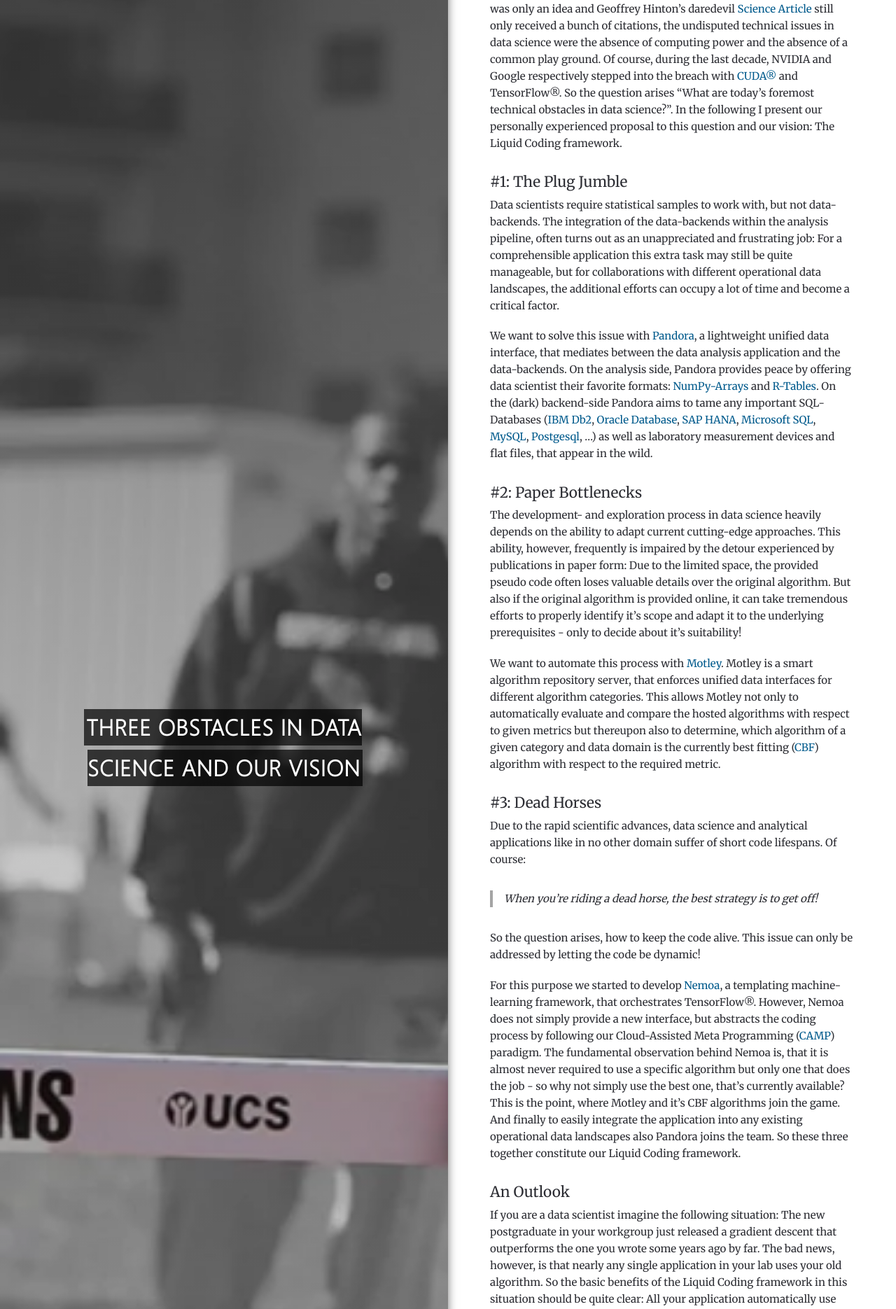
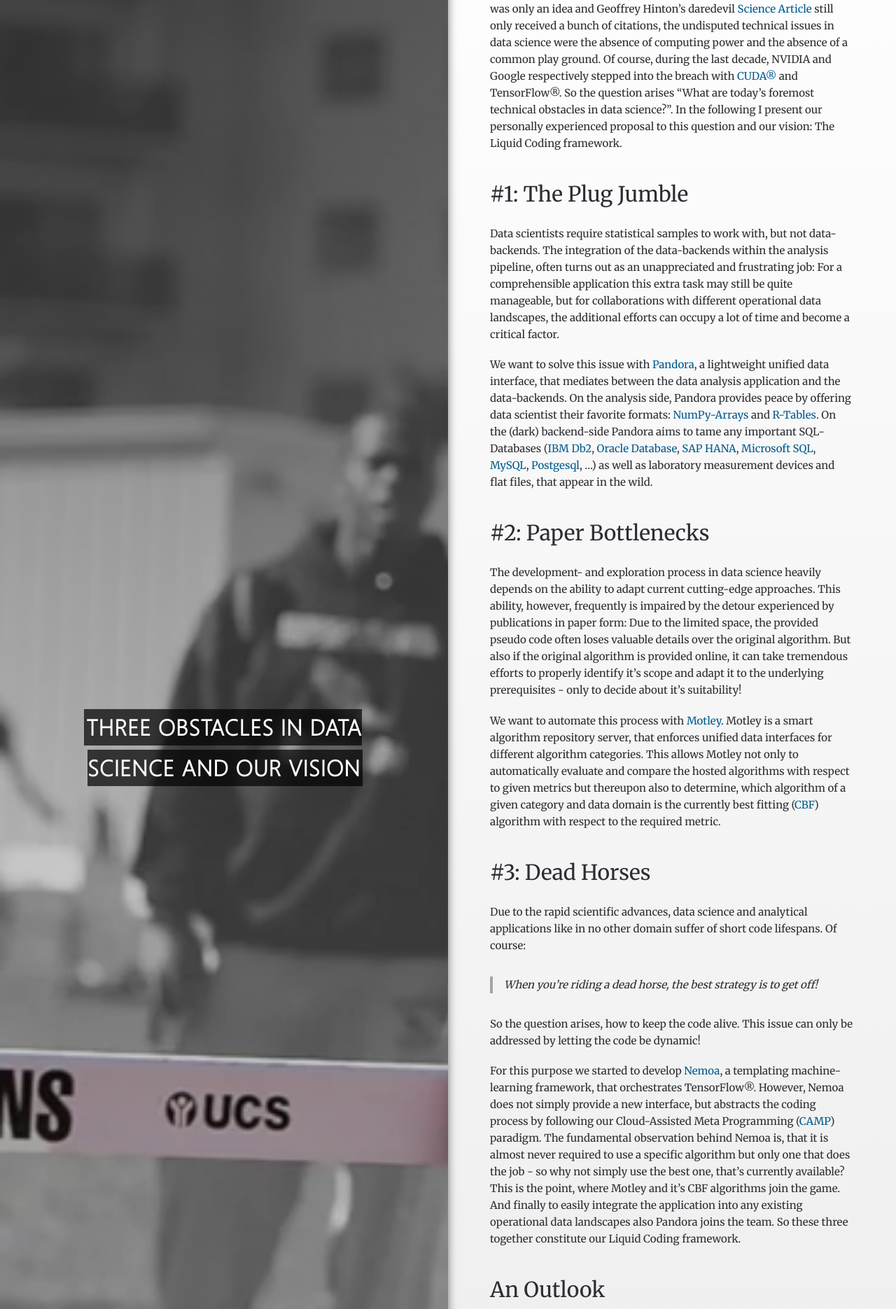
Before and after one commit to frootlab/frootlab.github.io, a Jekyll site: the page built from _posts/2019-03-20-three-obstacles-in-data-science.md, in a window 1280 px wide. Shown: the part 318-2188 px from the top of the page at 70% size. Built offline with Jekyll 4.4.1, drawn with Linux system fonts in a browser that asks for light colours; nearby versions of some CDN libraries.

Commit message:
fixes #71

```diff
--- a/_layouts/posts.html
+++ b/_layouts/posts.html
@@ -67,7 +67,7 @@
   </div>
 
   <div class="block-right">
-    <div class="content">
+    <div class="content" style="padding-top: 2em;">
       {{ content }}
     </div>
   </div>
--- a/_posts/2019-03-20-three-obstacles-in-data-science.md
+++ b/_posts/2019-03-20-three-obstacles-in-data-science.md
@@ -4,7 +4,7 @@
 author: "Patrick Michl"
 license: "CC BY 4.0"
 license-url: "https://creativecommons.org/licenses/by/4.0/"
-image: images/posts/agile.webp
+image: images/back/agile.webp
 categories:
   - Corporate
 tags:
@@ -29,7 +29,7 @@
 science?". In the following I present our personally experienced proposal to
 this question and our vision: The *Liquid Coding* framework.
 
-### \#1: The Plug Jumble
+## \#1: The Plug Jumble
 
 Data scientists require statistical samples to work with, but not data-backends.
 The integration of the data-backends within the analysis pipeline, often turns
@@ -51,7 +51,7 @@
 [Postgesql](https://www.postgresql.org/), ...) as well as laboratory measurement
 devices and flat files, that appear in the wild.
 
-### \#2: Paper Bottlenecks
+## \#2: Paper Bottlenecks
 
 The development- and exploration process in data science heavily depends on the
 ability to adapt current cutting-edge approaches. This ability, however,
@@ -69,7 +69,7 @@
 currently best fitting ([CBF](/tags#CBF)) algorithm with respect to the required
 metric.
 
-### \#3: Dead Horses
+## \#3: Dead Horses
 
 Due to the rapid scientific advances, data science and analytical applications
 like in no other domain suffer of short code lifespans. Of course:
@@ -89,7 +89,7 @@
 into any existing operational data landscapes also Pandora joins the team. So
 these three together constitute our *Liquid Coding* framework.
 
-### An Outlook
+## An Outlook
 
 If you are a data scientist imagine the following situation: The new
 postgraduate in your workgroup just released a gradient descent that outperforms
--- a/assets/_sass/_site.scss
+++ b/assets/_sass/_site.scss
@@ -20,6 +20,9 @@
 .block-right {
   float: right;
   overflow-y: auto;
+  background: linear-gradient(
+    rgba(0, 0, 0, 0.0) 0%,
+    rgba(0, 0, 0, 0.08) 100%);
 }
 
 .block-left,
@@ -527,22 +530,7 @@
     bottom: 0;
     width: 100%;
     transition: all 0.2s ease-in-out;
-    border-top: 1px solid transparent;
-  }
-
-  .green-post-preview-text {
-    background-color: transparentize(black, 0.2);
-  }
-
-  .blue-post-preview-text {
-    background-color: transparentize(black, 0.2);
-  }
-
-  .red-post-preview-text {
-    background-color: transparentize(black, 0.2);
-  }
-
-  .grey-post-preview-text {
+    border: 1px solid transparent;
     background-color: transparentize(black, 0.2);
   }
 
@@ -553,6 +541,25 @@
     .post-preview-text{
       background-color: mix($light-grey, $blue, 80%);
       color: darken($btn-text-grey, 20%);
+    }
+    .green-post-preview-text {
+      background-color: lighten($green, 10%);
+      border: 1px solid lighten($green, 15%);
+    }
+
+    .blue-post-preview-text {
+      background-color: lighten($blue, 10%);
+      border: 1px solid lighten($blue, 15%);
+    }
+
+    .red-post-preview-text {
+      background-color: lighten($red, 10%);
+      border: 1px solid lighten($red, 15%);
+    }
+
+    .grey-post-preview-text {
+      background-color: lighten($dark-grey, 10%);
+      border: 1px solid lighten($dark-grey, 15%);
     }
   }
 }
```
Also changed, not shown: _posts/2019-03-23-pandora.md (+1 -1 lines), _posts/2019-03-25-motley.md (+1 -1 lines), images/back/agile.webp (renamed from images/posts/agile.webp).
